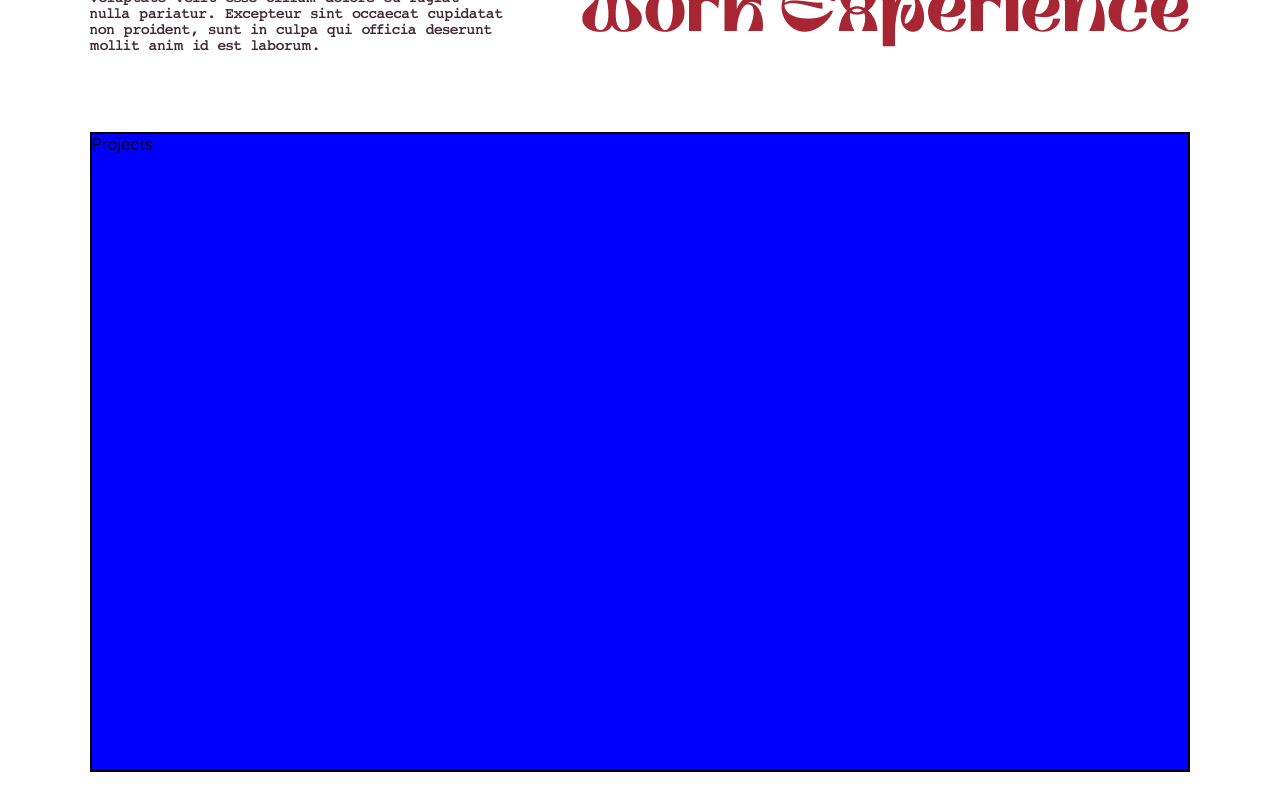
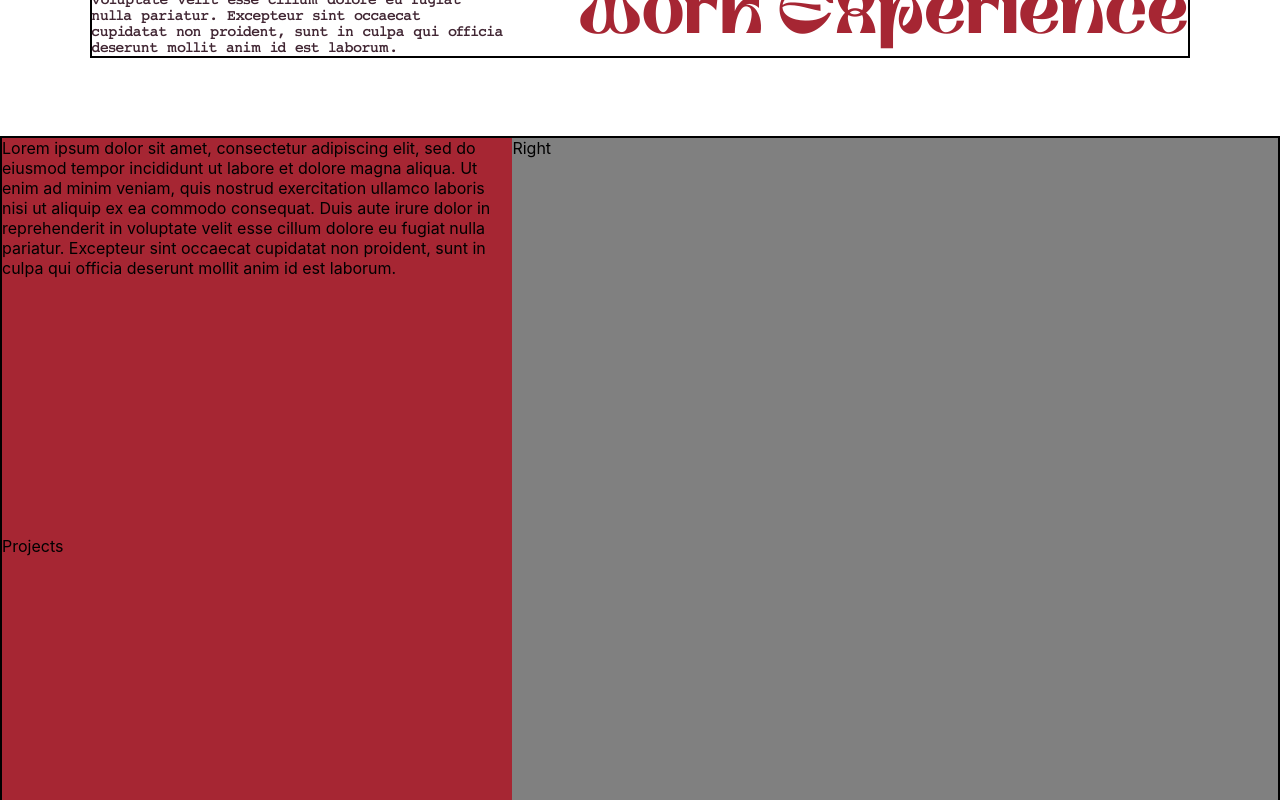
Before and after one commit to Ninja-Abu/azkhanweb, a React (Create React App) app: page / in a window 1280 px wide. Shown: the part 1340-2140 px from the top of the page. Built offline with nearby package versions, Linux system fonts and the light colour scheme.

Commit message:
Started the projects page

```diff
--- a/src/Components/Projects.css
+++ b/src/Components/Projects.css
@@ -1,8 +1,41 @@
+:root{
+    --primary-red: #A62633;
+    --text-color: #412633;
+}
+
+@font-face {
+    font-family: 'Tango';
+    src: url('./Assetts/Tango.ttf');
+}
+
+@font-face {
+    font-family: 'Jai';
+    src: url('./Assetts/Jai.TTF');
+}
+
 .projects-container{
-    margin-left: 7vw;
-    margin-right: 7vw;
     margin-top: 9.7vh;
-    height: 80vh;
+    height: 100vh;
     border: 2px solid black;
     background-color: blue;
+    display: flex;
 }
+
+.proj-left-container{
+    background-color: var(--primary-red);
+    flex: 2;
+    display: flex;
+    flex-direction: column;
+}
+
+.proj-left-desc{
+    flex: 1;
+}
+
+.proj-left-title{
+    flex: 1;
+}
+.proj-right-container{
+    background-color: gray;
+    flex: 3;
+}
--- a/src/Components/Projects.jsx
+++ b/src/Components/Projects.jsx
@@ -4,7 +4,17 @@ import './Projects.css'
 export default function Projects() {
   return (
     <div className="projects-container">
-        Projects
+        <div className="proj-left-container">
+          <div className="proj-left-desc">
+            Lorem ipsum dolor sit amet, consectetur adipiscing elit, sed do eiusmod tempor incididunt ut labore et dolore magna aliqua. Ut enim ad minim veniam, quis nostrud exercitation ullamco laboris nisi ut aliquip ex ea commodo consequat. Duis aute irure dolor in reprehenderit in voluptate velit esse cillum dolore eu fugiat nulla pariatur. Excepteur sint occaecat cupidatat non proident, sunt in culpa qui officia deserunt mollit anim id est laborum.
+          </div>
+          <div className="proj-left-title">
+            Projects
+          </div>
+        </div>
+        <div className="proj-right-container">
+          Right
+        </div>
     </div>
   )
 }
--- a/src/Components/WorkExp.css
+++ b/src/Components/WorkExp.css
@@ -18,7 +18,7 @@
     margin-right: 7vw;
     margin-top: 9.7vh;
     /* height: 85vh; */
-    /* border: 2px solid black; */
+    border: 2px solid black;
     display: flex;
     flex-wrap: wrap;
 }
```
